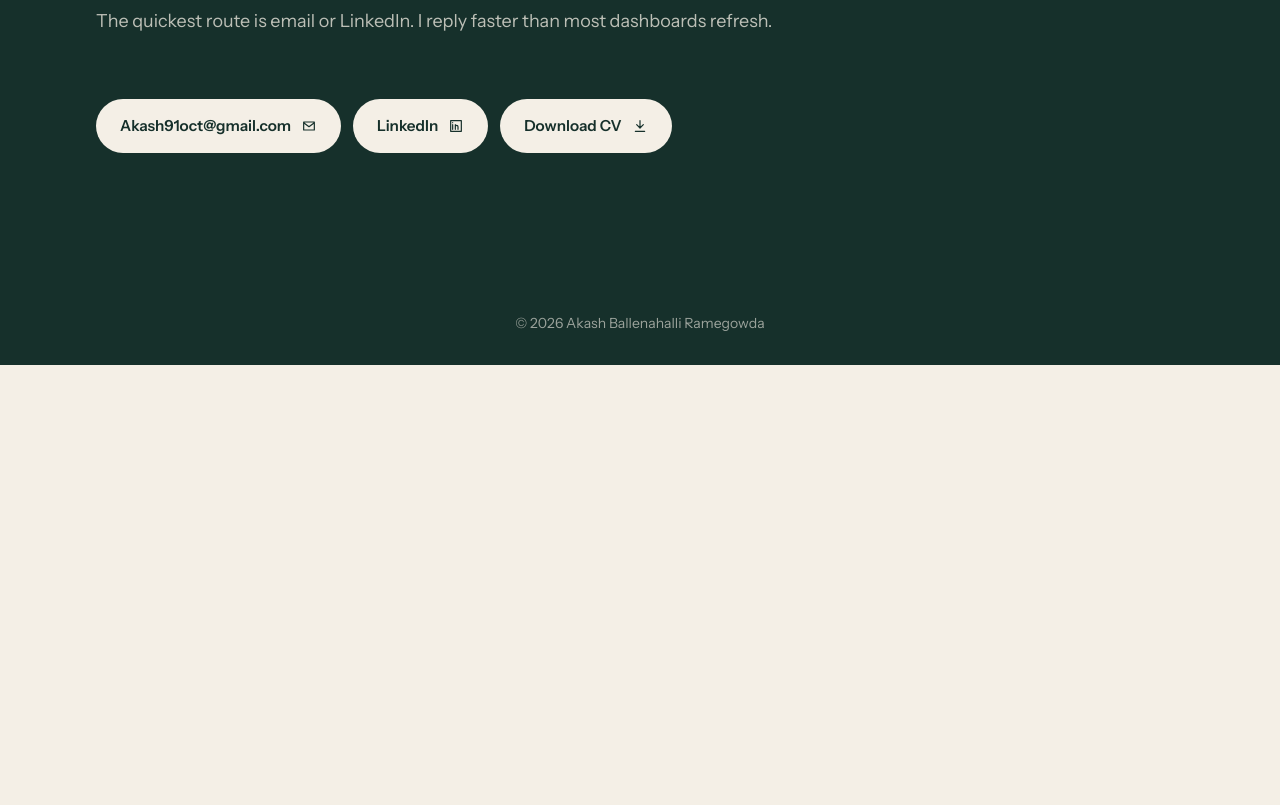
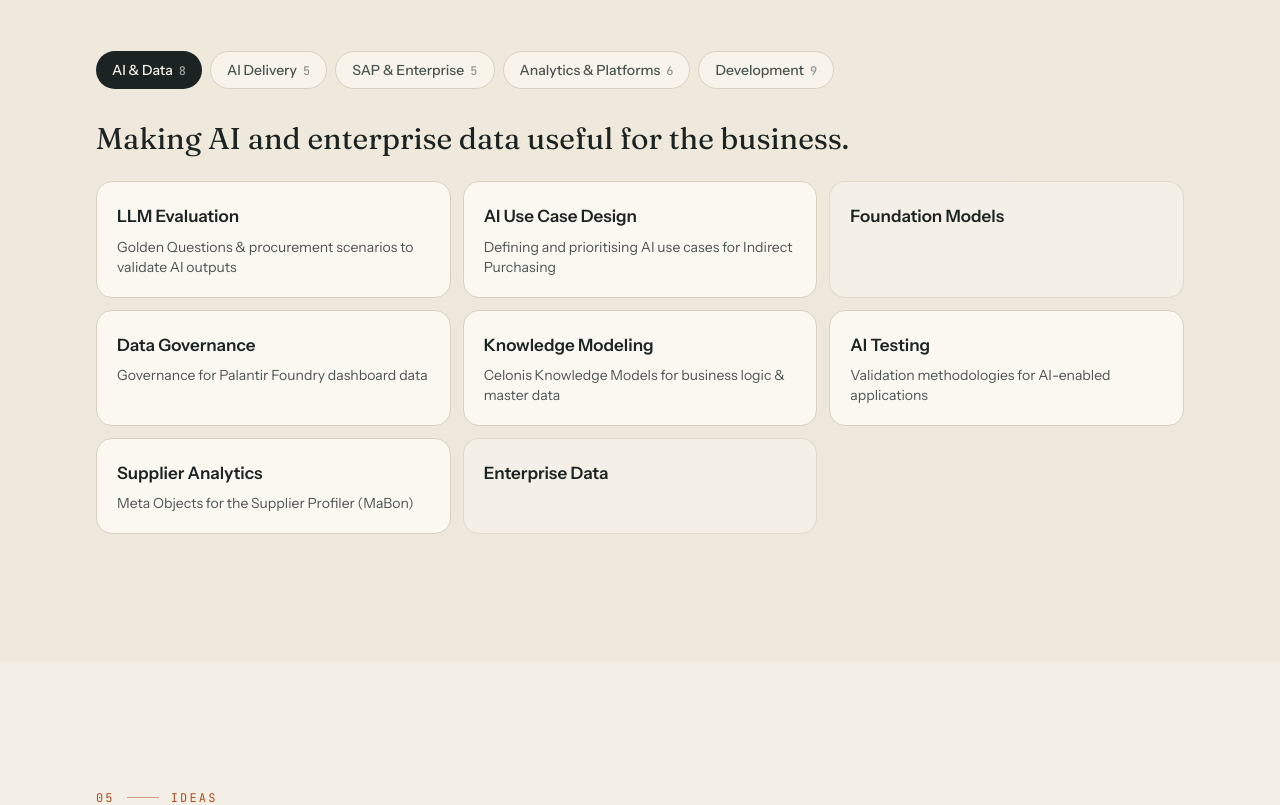
Before and after one commit to akash-br/akashbr, a React (Vite) app: page / in a window 1280 px wide. Shown: the part 8120-8925 px from the top of the page. Before the commit the page ends 8485 px from the top, so only its background shows below. Built offline with nearby package versions, Linux system fonts and the light colour scheme.

Commit message:
Add Toolkit and Ideas components to App

```diff
--- a/src/App.tsx
+++ b/src/App.tsx
@@ -4,6 +4,8 @@ import { Impact } from "./components/Impact";
 import { Story } from "./components/Story";
 import { Capabilities } from "./components/Capabilities";
 import { Projects } from "./components/Projects";
+import { Toolkit } from "./components/Toolkit";
+import { Ideas } from "./components/Ideas";
 import { Section } from "./components/Section";
 import { Button } from "./components/Button";
 import { useReveal } from "./components/useReveal";
@@ -20,9 +22,11 @@ export default function App() {
         <Story />
         <Capabilities />
         <Projects />
+        <Toolkit />
+        <Ideas />
         <Section
           id="contact"
-          index="04"
+          index="06"
           eyebrow="Contact"
           tone="dark"
           title="Got a problem where business, data and AI need to meet? Let’s talk."
```
